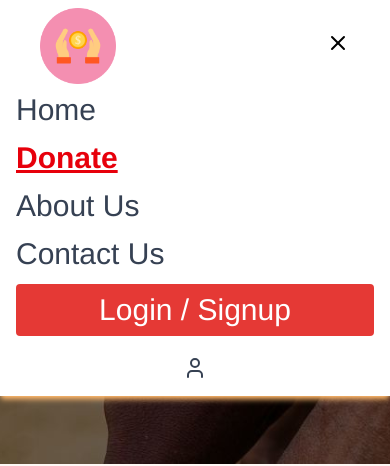
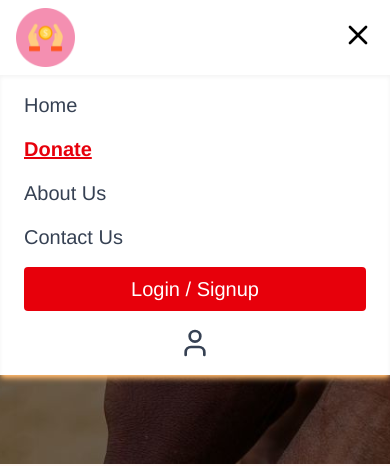
Before and after one commit to jaypawar2004/Donate-Box, a React (Vite) app: page /donate in a window 390 px wide. Both pictures are taken after a click on the button 330 px from the left and 42 px from the top of the page. Shown: the top 466 px of the page. Built offline with nearby package versions, Linux system fonts and the light colour scheme.

Commit message:
NavBarOptimize

```diff
--- a/src/Donate/DonateDetails.jsx
+++ b/src/Donate/DonateDetails.jsx
@@ -238,7 +238,7 @@ const DonateDetails = ({ strokeWidth = 8, percentage = 40 } ) => {
       <h1 className="text-2xl text-black">Document</h1>
       <hr className="w-full mb-5" />
       <img
-        src="https://plus.unsplash.com/premium_vector-1714148691911-5e79c7aa7454?q=80&w=2070&auto=format&fit=crop&ixlib=rb-4.0.3&ixid=M3wxMjA3fDB8MHxwaG90by1wYWdlfHx8fGVufDB8fHx8fA%3D%3D"
+        src="https://images.unsplash.com/photo-1584445584400-1a7cc5de77ae?q=80&w=1960&auto=format&fit=crop&ixlib=rb-4.0.3&ixid=M3wxMjA3fDB8MHxwaG90by1wYWdlfHx8fGVufDB8fHx8fA%3D%3D"
         alt="Document"
       />
     </div>
--- a/src/components/NavBar.jsx
+++ b/src/components/NavBar.jsx
@@ -15,73 +15,70 @@ const NavBar = () => {
 
   return (
     <nav className="bg-white fixed shadow-orange-300 shadow-md z-20 w-full">
-      <div className="max-w-7xl mx-auto py-2 px-10 flex items-center justify-between">
+      <div className="max-w-7xl mx-auto py-2 px-4 sm:px-6 lg:px-10 flex items-center justify-between">
         {/* Logo */}
-        <div className="flex items-center space-x-2 ">
-          <Link to={"/"}>
-            <img
-              src="/images/logo.png"
-              alt="Logo"
-              className="lg:h-[4vw] h-[9vh] object-cover"
-            />
-          </Link>
-        </div>
+        <Link to="/" onClick={() => setIsOpen(false)}>
+          <img
+            src="/images/logo.png"
+            alt="Logo"
+            className="lg:h-[4vw] h-[7vh] object-cover"
+          />
+        </Link>
 
         {/* Desktop Menu */}
         <div className="hidden md:flex space-x-5 items-center">
-          <Link to={"/"}>
-            <span className={navItemClass("/")}>Home</span>
+          <Link to="/" className={navItemClass("/")}>
+            Home
           </Link>
-          <Link to={"/donate"}>
-            <span className={navItemClass("/donate")}>Donate</span>
+          <Link to="/donate" className={navItemClass("/donate")}>
+            Donate
           </Link>
-          <Link to={"/about-us"}>
-            <span className={navItemClass("/about-us")}>About Us</span>
+          <Link to="/about-us" className={navItemClass("/about-us")}>
+            About Us
           </Link>
-          <Link to={"/contact"}>
-            <span className={navItemClass("/contact")}>Contact Us</span>
+          <Link to="/contact" className={navItemClass("/contact")}>
+            Contact Us
           </Link>
-          <Link to={"/login"}>
+          <Link to="/login">
             <button className="bg-red-600 cursor-pointer text-white px-4 py-2 rounded hover:bg-red-700 transition">
               Login / Signup
             </button>
           </Link>
-          <Link to={"/profile"}>
-            <User className="w-10 h-10 text-gray-700 bg-red-500 p-3 rounded-full hover:text-white cursor-pointer" />
+          <Link to="/profile">
+            <User className="w-10 h-10 text-gray-700 bg-red-500 p-2 rounded-full hover:text-white cursor-pointer" />
           </Link>
         </div>
 
         {/* Mobile Menu Button */}
         <div className="md:hidden">
           <button onClick={() => setIsOpen(!isOpen)}>
-            {isOpen ? <X size={24} /> : <Menu size={40} />}
+            {isOpen ? <X size={32} /> : <Menu size={36} />}
           </button>
         </div>
       </div>
 
       {/* Mobile Menu Items */}
       {isOpen && (
-        <div className="md:hidden flex flex-col px-4 pb-4 space-y-3 text-3xl">
-          <Link to={"/"}>
-            <span className={navItemClass("/")}>Home</span>
+        <div className="md:hidden flex flex-col px-6 py-4 space-y-4 text-xl bg-white shadow-inner">
+          <Link to="/" onClick={() => setIsOpen(false)} className={navItemClass("/")}>
+            Home
           </Link>
-          <Link to={"/donate"}>
-            <span className={navItemClass("/donate")}>Donate</span>
+          <Link to="/donate" onClick={() => setIsOpen(false)} className={navItemClass("/donate")}>
+            Donate
           </Link>
-          <Link to={"/about-us"}>
-            <span className={navItemClass("/about-us")}>About Us</span>
+          <Link to="/about-us" onClick={() => setIsOpen(false)} className={navItemClass("/about-us")}>
+            About Us
           </Link>
-          <Link to={"/contact"}>
-            <span className={navItemClass("/contact")}>Contact Us</span>
+          <Link to="/contact" onClick={() => setIsOpen(false)} className={navItemClass("/contact")}>
+            Contact Us
           </Link>
-          <Link to={"/login"}>
-            <button className="w-full bg-[#E53935] text-white px-4 py-2 rounded hover:bg-white transition">
+          <Link to="/login" onClick={() => setIsOpen(false)}>
+            <button className="w-full bg-red-600 text-white px-4 py-2 rounded hover:bg-red-700 transition">
               Login / Signup
             </button>
           </Link>
-          <Link to={"/profile"}>
-          <User className="w-6 h-6 text-gray-700 hover:text-red-600 mx-auto mt-2" />
-
+          <Link to="/profile" onClick={() => setIsOpen(false)} className="mx-auto">
+            <User className="w-8 h-8 text-gray-700 hover:text-red-600" />
           </Link>
         </div>
       )}
```
